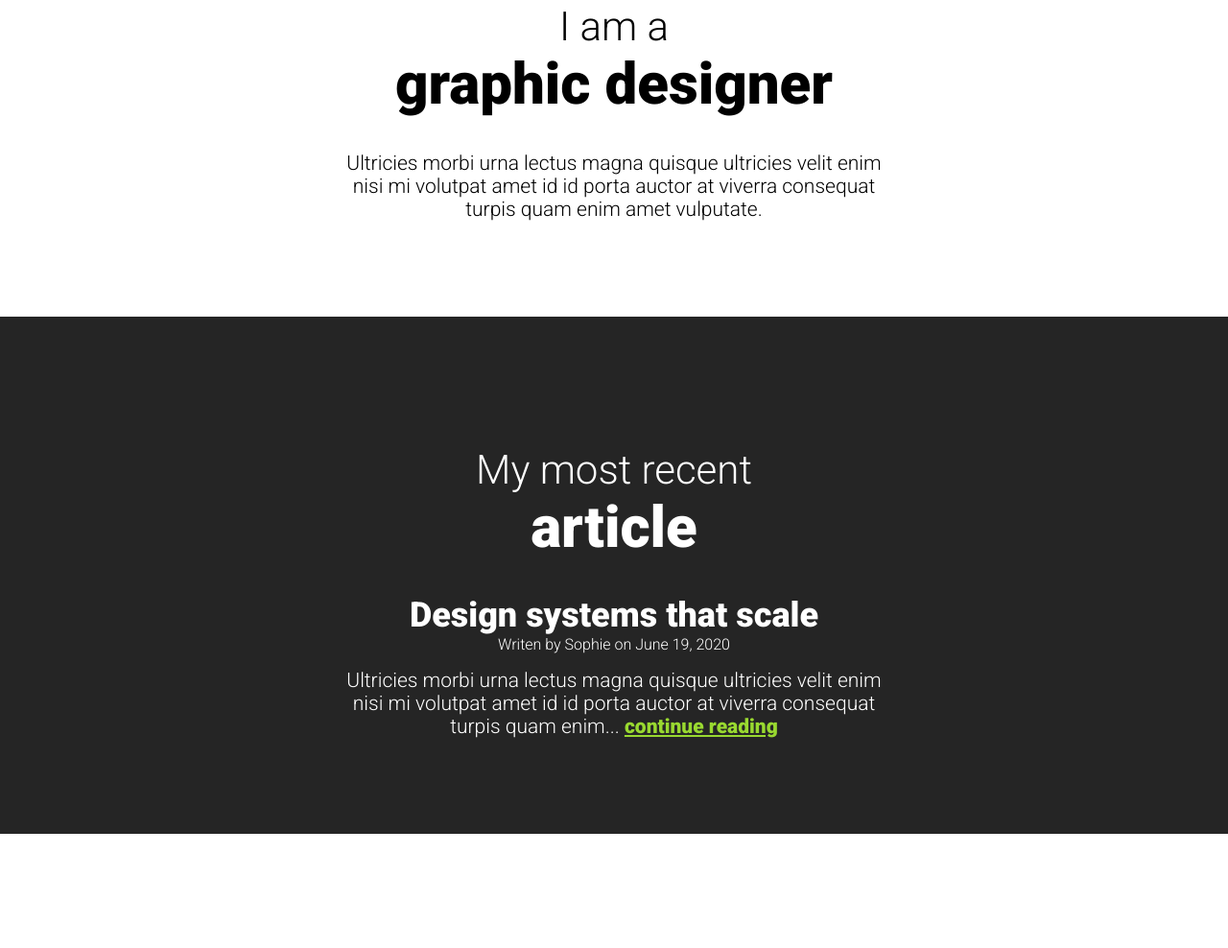
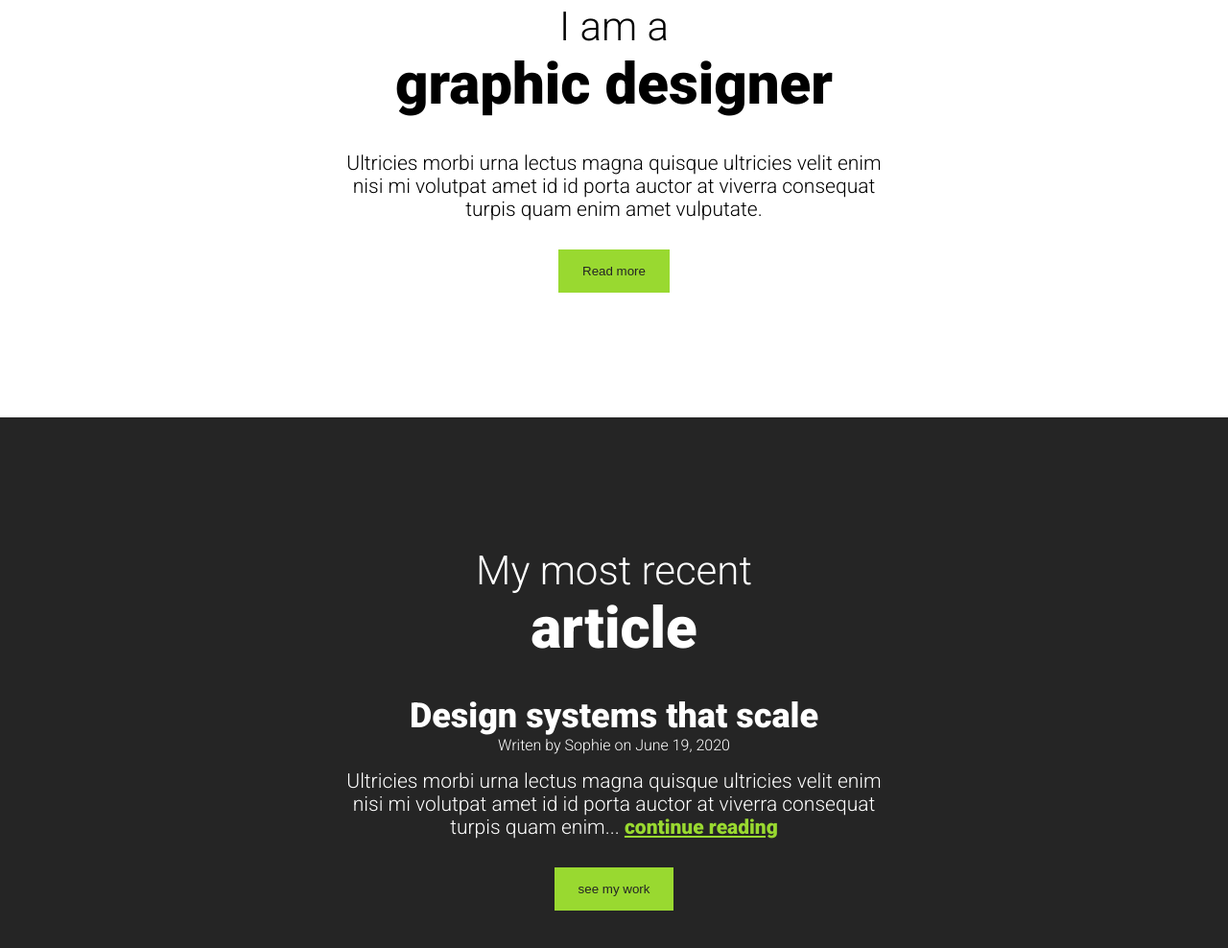
Before and after one commit to AwalHossain/Master_The_CSS, a plain HTML site: page index.html in a window 1280 px wide. Shown: the part 837-1825 px from the top of the page at 96% size. Before the commit the page ends 1706 px from the top, so only its background shows below. Drawn offline with Linux system fonts and the light colour scheme.

Commit message:
create button solution 🚀

```diff
--- a/css/style.css
+++ b/css/style.css
@@ -74,3 +74,17 @@ a:focus {
     background: #252525;
     color: #fff;
 }
+
+.btn{
+    margin: 30px 0;
+    padding: 15px 25px;
+    background-color: #99D930;
+    border: none;
+    color: #252525;
+}
+
+.btn:hover,
+.btn:focus{
+    background-color: #252525;
+    color: #fff;
+}
--- a/index.html
+++ b/index.html
@@ -5,10 +5,11 @@
                 <link href="css/style.css" rel="stylesheet">
                 </head>
                 <!--
-                Challenge-5
-                Here You've to give different color to different sections, each section bg
-                color shouldb be extended to the full width of the screen but the content
-                should be only 570px wide and should be centered.
+                Challenge-7
+                Create a button for about me section & article section
+                when user hover on the button, the background color of the button should change to #99D930,,text color should change to #252525
+                and when focus on the button, the background color of the button should change to #252525,
+                the color of the text should change to #fff
                 -->
                 <body>
                     <div >
@@ -21,9 +22,9 @@
                         </header>
                         <section class="about-me common">
                                     <div class="container">
-
                                         <h2>I am a <span class="bold-text">graphic designer</span></h2>
                                         <p class="mb-0">Ultricies morbi urna lectus magna quisque ultricies velit enim nisi mi volutpat amet id id porta auctor at viverra consequat turpis quam enim amet vulputate.</p>
+                                        <button class="btn ">Read more</button>
                                     </section>
                                     </div>
 
@@ -35,6 +36,7 @@
                                             <h3 class="mb-0">Design systems that scale</h3>
                                             <p class="small-text ">Writen by Sophie on June 19, 2020</p>
                                             <p class="mb-0">Ultricies morbi urna lectus magna quisque ultricies velit enim nisi mi volutpat amet id id porta auctor at viverra consequat turpis quam enim... <a href="#">continue reading</a></p>
+                                            <button class="btn">see my work</button>
                                         </article>
                                     </div>
                         </section>
```
